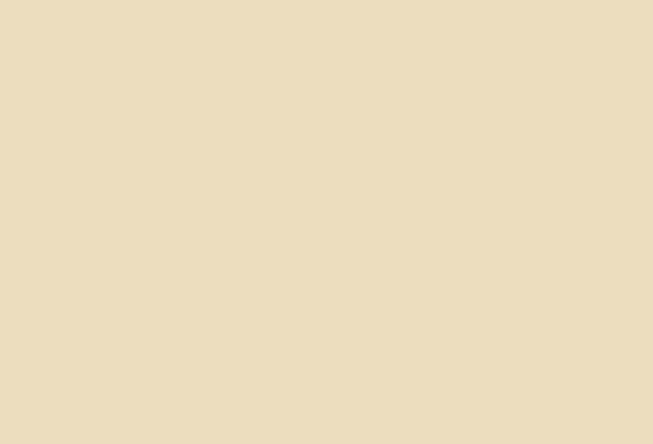
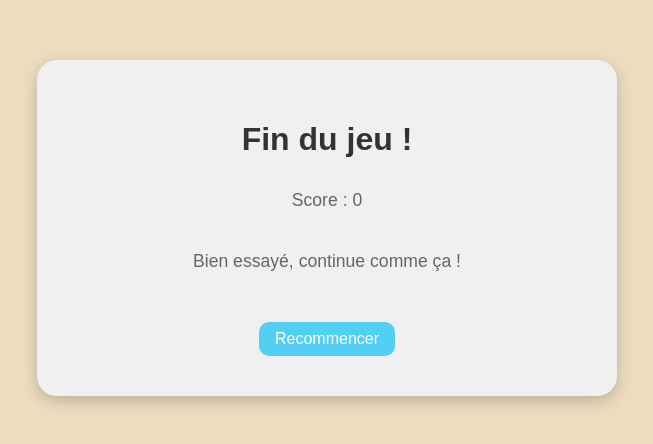
Before and after one commit to AlbanFALCOZ/Harmonikids, an Angular app in the folder front-end/: page /end-game in a window 1280 px wide. Before the commit this address led to /. Shown: the part 172-616 px from the top of the page, without its empty margins (313-966 px from the left). Built offline with nearby package versions, Linux system fonts and the light colour scheme; a web font is replaced by a local one.

Commit message:
Ajout de la page end game #55

```diff
--- a/front-end/src/app/app-routing.module.ts
+++ b/front-end/src/app/app-routing.module.ts
@@ -11,6 +11,8 @@ import { DragDropComponent } from './questions/drag-drop/drag-drop.component';
 import { StatistiqueComponent } from './statistiques/statistique/statistique.component';
 import { ConfigurationComponent } from './configuration/configuration.component';
 import { DashboardComponent } from './dashboard/dashboard.component';
+
+import { EndGameComponent } from './end-game/end-game.component';
 
 
 const routes: Routes = [
@@ -39,7 +41,9 @@ const routes: Routes = [
   {
     path: 'dashboard/:id',
     component: DashboardComponent
-  }
+  },
+
+  { path: 'end-game', component: EndGameComponent },
 
 
 ];
--- /dev/null
+++ b/front-end/src/app/end-game/end-game.component.html
@@ -0,0 +1,9 @@
+<div class="end-game-container">
+  <h1>Fin du jeu !</h1>
+  <p>Score : {{ correctAnswersCount }}</p>
+  <div class="stars">
+    <img class="star-img" src="assets/img/star.png" *ngFor="let star of generateArray(correctAnswersCount)" width="50px" height="50px">
+  </div>
+  <p>{{ personalizedMessage }}</p>
+  <button class="recommencer" (click)="restartGame()">Recommencer</button>
+</div>
--- /dev/null
+++ b/front-end/src/app/end-game/end-game.component.scss
@@ -0,0 +1,70 @@
+.end-game-container {
+  position: absolute;
+  top: 50%;
+  left: 50%;
+  transform: translate(-50%, -50%);
+  width: 80%;
+  max-width: 500px;
+  background: #f0f0f0;
+  padding: 40px;
+  border-radius: 20px;
+  box-shadow: 0 5px 15px rgba(0, 0, 0, 0.2);
+  text-align: center;
+}
+
+h1 {
+  color: #333;
+  margin-bottom: 1em;
+}
+
+p {
+  color: #666;
+  font-size: 1.1em;
+}
+
+.stars {
+  margin: 20px auto;
+  display: flex;
+  justify-content: center;
+}
+
+.star-img {
+  margin: 0 5px;
+  animation: bounce 1s ease infinite;
+}
+
+@keyframes bounce {
+  0%, 20%, 50%, 80%, 100% {
+      transform: translateY(0);
+  }
+  40% {
+      transform: translateY(-15px);
+  }
+  60% {
+      transform: translateY(-15px);
+  }
+}
+
+.score {
+  display: flex;
+}
+
+.stars {
+  display: flex;
+}
+
+.recommencer {
+  font-size: 1em;
+  padding: 0.5em 1em;
+  margin-top: 2em;
+  color: white;
+  background-color: #53cef4;
+  border: none;
+  border-radius: 10px;
+  cursor: pointer;
+  transition: background-color 0.3s;
+}
+
+.recommencer:hover {
+  background-color: #53cef4;
+}
--- /dev/null
+++ b/front-end/src/app/end-game/end-game.component.ts
@@ -0,0 +1,52 @@
+import { Component, OnInit } from '@angular/core';
+import { Router } from '@angular/router';
+import { ScoreService } from 'src/services/score-service-component';
+import { CommonModule } from '@angular/common';
+
+
+@Component({
+  selector: 'app-end-game',
+  standalone: true,
+  imports: [CommonModule],
+  templateUrl: './end-game.component.html',
+  styleUrl: './end-game.component.scss'
+})
+
+
+export class EndGameComponent implements OnInit {
+  correctAnswersCount: number = 0;
+  totalScore: number = 0;
+  personalizedMessage: string = '';
+
+
+  constructor(private router: Router, private scoreService: ScoreService) {}
+
+  ngOnInit(): void {
+    this.scoreService.numberOfCorrectAnswers$.subscribe((count) => {
+        this.correctAnswersCount = count;
+        this.updatePersonalizedMessage();
+
+      }
+    );
+    console.log(this.correctAnswersCount);
+  }
+
+  restartGame() {
+    this.router.navigate(['/']);
+  }
+
+  generateArray(num: number): any[] {
+    return new Array(num);
+  }
+
+  updatePersonalizedMessage() {
+    if(this.correctAnswersCount <= 1) {
+      this.personalizedMessage = "Bien essayé, continue comme ça !";
+    } else if(this.correctAnswersCount <= 2) {
+      this.personalizedMessage = "Super, tu progresses bien !";
+    } else {
+      this.personalizedMessage = "Incroyable, t'es un champion !";
+    }
+  }
+
+}
--- a/front-end/src/app/questions/question-list/question-list.component.html
+++ b/front-end/src/app/questions/question-list/question-list.component.html
@@ -54,7 +54,9 @@
     <button class="validate" [style.visibility]="questionCleared.includes(currentQuestionIndex) ? 'hidden' : 'visible'" (click)="validateQuestion()">Valider</button>
   </ng-container>
 
-  <button type="submit" class="suivant" (click)="nextQuestion()">Suivant</button>
+  <button type="submit" class="suivant" *ngIf="currentQuestionIndex < questionList.length - 1" (click)="nextQuestion()">Suivant</button>
+
+  <button type="submit" class="terminer" *ngIf="currentQuestionIndex === questionList.length - 1" (click)="finishQuiz()">Terminer</button>
 </div>
 
 
--- a/front-end/src/app/questions/question-list/question-list.component.scss
+++ b/front-end/src/app/questions/question-list/question-list.component.scss
@@ -140,3 +140,18 @@ progress {
 .stars {
   display: flex;
 }
+
+.terminer{
+  font-size: 20px;
+  font-weight: bold;
+  padding: 10px;
+  background-color: #F4538A;
+  margin-bottom: 20px;
+  width: 150px;
+  text-align: center;
+  color: #fff;
+  border-radius: 10px;
+  box-shadow: 10px 10px rgba(0, 0, 0, 0.1);
+  cursor: pointer;
+
+}
--- a/front-end/src/app/questions/question-list/question-list.component.ts
+++ b/front-end/src/app/questions/question-list/question-list.component.ts
@@ -38,7 +38,7 @@ export class QuestionListComponent implements OnInit {
   private successAudio = new Audio('assets/img/good.mp3');
   answerSelected: any;
 
-  constructor(private router: Router, public questionService: QuestionService) {
+  constructor(private router: Router, public questionService: QuestionService, private scoreService: ScoreService) {
     this.questionList = this.questionService.getQuestionsFromLocalStorage();
     if (this.questionList.length === 0) {
       this.questionService.questions$.subscribe((questions: Question[]) => {
@@ -93,6 +93,18 @@ export class QuestionListComponent implements OnInit {
     const selectedAreAllCorrect = this.selectedAnswer.every(sa => sa.isCorrect);
     const allCorrectAnswersSelected = correctAnswers.length === this.selectedAnswer.length &&
       correctAnswers.every(ca => this.selectedAnswer.some(sa => sa.value === ca.value));
+
+    if (selectedAreAllCorrect && allCorrectAnswersSelected) {
+        this.showSuccessMessage = true;
+        this.successAudio.play();
+        this.questionCleared.push(this.currentQuestionIndex);
+        this.scoreService.answerCorrect();
+    } else {
+        this.showFailureMessage = true;
+        const hint = this.questionList[this.currentQuestionIndex].hint;
+        this.showHint(hint);
+        this.scoreService.answerWrong();
+    }
 
     this.selectedAnswer.forEach((item, index) => {
       currentQuestion.answers.forEach((item2, index2) => {
@@ -173,4 +185,8 @@ export class QuestionListComponent implements OnInit {
     if (num > 12) num = 12;
     return Array(num);
   }
+
+  finishQuiz() {
+    this.router.navigate(['/end-game']);
+  }
 }
--- a/front-end/src/services/score-service-component.ts
+++ b/front-end/src/services/score-service-component.ts
@@ -5,6 +5,8 @@ import { BehaviorSubject } from 'rxjs';
   providedIn: 'root'
 })
 export class ScoreService {
+  private score = 0;
+
   private numberOfQuestionsAnsweredSubject = new BehaviorSubject<number>(0);
   public numberOfQuestionsAnswered$ = this.numberOfQuestionsAnsweredSubject.asObservable();
 
@@ -23,5 +25,11 @@ export class ScoreService {
     this.numberOfQuestionsAnsweredSubject.next(currentNumberOfQuestionsAnswered + 1);
   }
 
+  setScore(score: number) {
+    this.score = score;
+  }
+  getScore() {
+    return this.numberOfCorrectAnswersSubject.getValue();
+  }
 
 }
```
Also changed, not shown: 2 other files (tests, documents, lock files or other folders).
